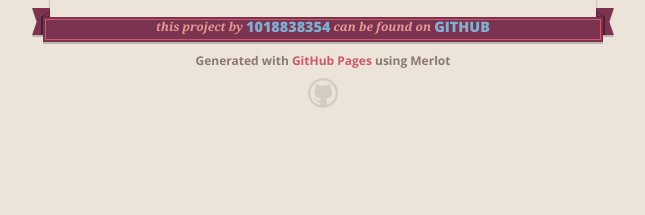
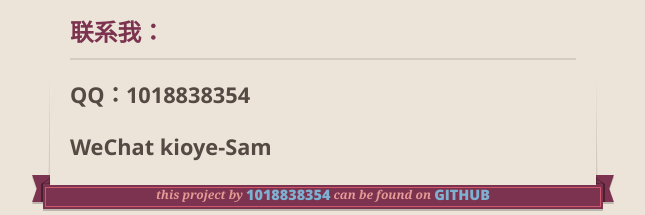
Before and after one commit to 1018838354/Store, a plain HTML site: page index.html in a window 1280 px wide. Shown: the part 858-1073 px from the top of the page, without its empty margins (317-962 px from the left). Before the commit the page ends 1006 px from the top, so only its background shows below. Drawn offline with nearby package versions, Linux system fonts and the light colour scheme.

```diff
--- a/index.html
+++ b/index.html
@@ -60,7 +60,16 @@
 <h3>
 <a id="程序主要分成3个模块商品买家卖家" class="anchor" href="#%E7%A8%8B%E5%BA%8F%E4%B8%BB%E8%A6%81%E5%88%86%E6%88%903%E4%B8%AA%E6%A8%A1%E5%9D%97%E5%95%86%E5%93%81%E4%B9%B0%E5%AE%B6%E5%8D%96%E5%AE%B6" aria-hidden="true"><span aria-hidden="true" class="octicon octicon-link"></span></a>程序主要分成3个模块，商品，买家，卖家。</h3>
 
-<p><img src="https://github.com/1018838354/Store/running.jpg" alt="运行图"></p>
+<p><img src="https://raw.githubusercontent.com/1018838354/Store/master/Running.jpg" alt="运行图"></p>
+
+<h2>
+<a id="联系我" class="anchor" href="#%E8%81%94%E7%B3%BB%E6%88%91" aria-hidden="true"><span aria-hidden="true" class="octicon octicon-link"></span></a>联系我：</h2>
+
+<h3>
+<a id="qq1018838354" class="anchor" href="#qq1018838354" aria-hidden="true"><span aria-hidden="true" class="octicon octicon-link"></span></a>QQ：1018838354</h3>
+
+<h3>
+<a id="wechat-kioye-sam" class="anchor" href="#wechat-kioye-sam" aria-hidden="true"><span aria-hidden="true" class="octicon octicon-link"></span></a>WeChat kioye-Sam</h3>
       </section>
 
       <footer>
--- a/params.json
+++ b/params.json
@@ -1,6 +1,6 @@
 {
   "name": "Store",
   "tagline": "Internet Store software",
-  "body": "# Store\r\nInternet Store software\r\n# 简易网上购物系统\r\n## 该程序由C＋＋语言在mac上调试完成，实现了商品的添加，购买，调整库存，关注销量等。\r\n### 程序主要分成3个模块，商品，买家，卖家。\r\n![运行图](https://github.com/1018838354/Store/running.jpg)\r\n",
+  "body": "# Store\r\nInternet Store software\r\n# 简易网上购物系统\r\n## 该程序由C＋＋语言在mac上调试完成，实现了商品的添加，购买，调整库存，关注销量等。\r\n### 程序主要分成3个模块，商品，买家，卖家。\r\n![运行图](https://raw.githubusercontent.com/1018838354/Store/master/Running.jpg)\r\n## 联系我：\r\n### QQ：1018838354\r\n### WeChat kioye-Sam",
   "note": "Don't delete this file! It's used internally to help with page regeneration."
 }
```
